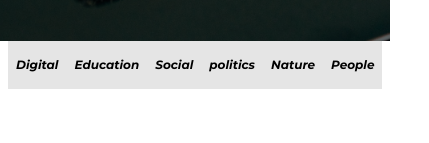
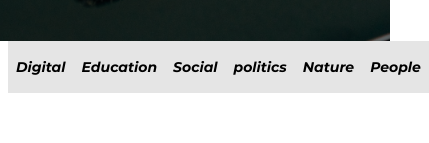
Before and after one commit to IlhamPratama1/TheArrowNews-Website-ReactJs, a React (Create React App) app: page / in a window 390 px wide. Shown: the part 471-614 px from the top of the page, 429 px wide, since content can reach past the window. Built offline with nearby package versions, Linux system fonts and the light colour scheme; no server answers; a web font is replaced by a local one.

Commit message:
fix auth responsive view

```diff
--- a/src/views/auth/login.js
+++ b/src/views/auth/login.js
@@ -71,12 +71,12 @@ export default function LoginView() {
             <div className="w-full absolute z-10">
                 <Navbar />
             </div>
-            <div className="grid grid-cols-2">
-                <div className="">
+            <div className="grid grid-cols-1 lg:grid-cols-2">
+                <div className="hidden lg:block">
                     <img className="h-screen w-full object-cover" alt="auth" src="/static/images/auth_image.png" />
                 </div>
                 <div className="flex items-center">
-                    <div className="m-auto space-y-16">
+                    <div className="my-48 m-auto lg:m-auto space-y-16">
                         <div className="flex items-end space-x-4">
                             <h1 className="font-oswald font-bold text-5xl uppercase">Login</h1>
                             <p className="font-oswald text-lg">or</p>
@@ -85,7 +85,7 @@ export default function LoginView() {
                                 'textDecorationColor': '#FCA311',
                             }}>Register</Link>
                         </div>
-                        <form className="space-y-4 w-98">
+                        <form className="space-y-4 w-full lg:w-98">
                             <div className="space-y-2">
                                 <label className="font-mont uppercase font-bold text-lg">Email</label>
                                 <input name="email" onChange={FormOnChange} value={formData.email} type="text" placeholder="enter your username" className="focus:outline-none focus:border-yellow-main p-4 w-full h-12 border"></input>
@@ -101,7 +101,7 @@ export default function LoginView() {
                             <span style={{ color: "red" }}>{error["detail"]}</span>
                             <br />
                             <div className="flex items-center space-x-3">
-                                <button onClick={e => PostLoginForm(e)} className="font-oswald font-bold bg-yellow lg:text-2xl lg:py-4 lg:px-8">Login</button>
+                                <button onClick={e => PostLoginForm(e)} className="font-oswald font-bold bg-yellow lg:text-2xl px-6 py-2 lg:py-4 lg:px-8">Login</button>
                                 {loadingSubmit && <svg className="animate-spin bg-black h-5 w-5 mr-3" viewBox="0 0 24 24"></svg> }
                             </div>
                         </form>
--- a/src/views/auth/register.js
+++ b/src/views/auth/register.js
@@ -89,12 +89,12 @@ export default function RegisterView() {
             <div className="w-full absolute z-10">
                 <Navbar />
             </div>
-            <div className="grid grid-cols-2">
-                <div className="">
+            <div className="grid grid-cols-1 lg:grid-cols-2">
+                <div className="hidden lg:block">
                     <img className="h-screen w-full object-cover" alt="auth" src="/static/images/auth_image.png" />
                 </div>
                 <div className="flex items-center">
-                    <div className="m-auto space-y-12">
+                    <div className="my-48 mx-8 lg:m-auto space-y-12">
                         <div className="flex items-end space-x-4">
                             <h1 className="font-oswald font-bold text-5xl uppercase">Register</h1>
                             <p className="font-oswald text-lg">or</p>
@@ -128,7 +128,7 @@ export default function RegisterView() {
                             <span style={{ color: "green" }}>{success}</span>
                             <br />
                             <div className="flex items-center space-x-3">
-                                <button onClick={e => RegisterForm(e)} className="font-oswald font-bold bg-yellow lg:text-2xl lg:py-4 lg:px-8">Register</button>
+                                <button onClick={e => RegisterForm(e)} className="font-oswald font-bold bg-yellow lg:text-2xl px-6 py-2 lg:py-4 lg:px-8">Register</button>
                                 {loadingSubmit && <svg className="animate-spin bg-black h-5 w-5 mr-3" viewBox="0 0 24 24"></svg> }
                             </div>
                         </form>
--- a/src/views/home/index.js
+++ b/src/views/home/index.js
@@ -113,12 +113,12 @@ export default function HomeIndex() {
 
                 <div className="lg:flex justify-between px-2 lg:px-32">
                     <div className="flex">
-                        <Link to="/category/digital" className="font-mont font-semibold bg-gray text-xs py-4 px-2 lg:text-lg lg:py-7 lg:px-8">Digital</Link>
-                        <Link to="/category/education" className="font-mont font-semibold bg-gray text-xs py-4 px-2 lg:text-lg lg:py-7 lg:px-8">Education</Link>
-                        <Link to="/category/social" className="font-mont font-semibold bg-gray text-xs py-4 px-2 lg:text-lg lg:py-7 lg:px-8">Social</Link>
-                        <Link to="/category/politics" className="font-mont font-semibold bg-gray text-xs py-4 px-2 lg:text-lg lg:py-7 lg:px-8">politics</Link>
-                        <Link to="/category/nature" className="font-mont font-semibold bg-gray text-xs py-4 px-2 lg:text-lg lg:py-7 lg:px-8">Nature</Link>
-                        <Link to="/category/people" className="font-mont font-semibold bg-gray text-xs py-4 px-2 lg:text-lg lg:py-7 lg:px-8">People</Link>
+                        <Link to="/category/digital" className="font-mont font-semibold bg-gray text-sm py-4 px-2 lg:text-lg lg:py-7 lg:px-8">Digital</Link>
+                        <Link to="/category/education" className="font-mont font-semibold bg-gray text-sm py-4 px-2 lg:text-lg lg:py-7 lg:px-8">Education</Link>
+                        <Link to="/category/social" className="font-mont font-semibold bg-gray text-sm py-4 px-2 lg:text-lg lg:py-7 lg:px-8">Social</Link>
+                        <Link to="/category/politics" className="font-mont font-semibold bg-gray text-sm py-4 px-2 lg:text-lg lg:py-7 lg:px-8">politics</Link>
+                        <Link to="/category/nature" className="font-mont font-semibold bg-gray text-sm py-4 px-2 lg:text-lg lg:py-7 lg:px-8">Nature</Link>
+                        <Link to="/category/people" className="font-mont font-semibold bg-gray text-sm py-4 px-2 lg:text-lg lg:py-7 lg:px-8">People</Link>
                     </div>
                     {auth.user ?
                     <div className="invisible flex items-center  lg:visible">
```
